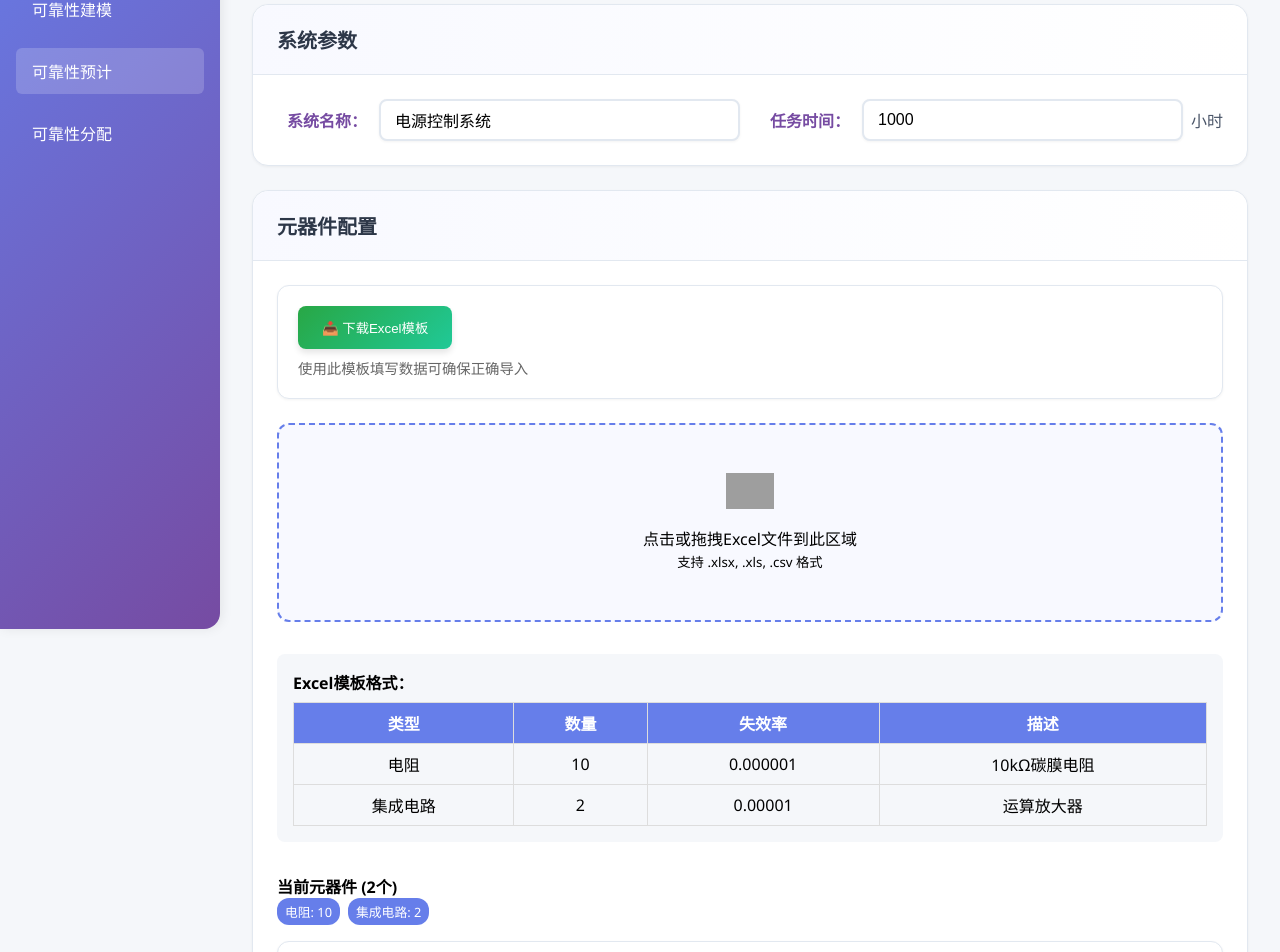
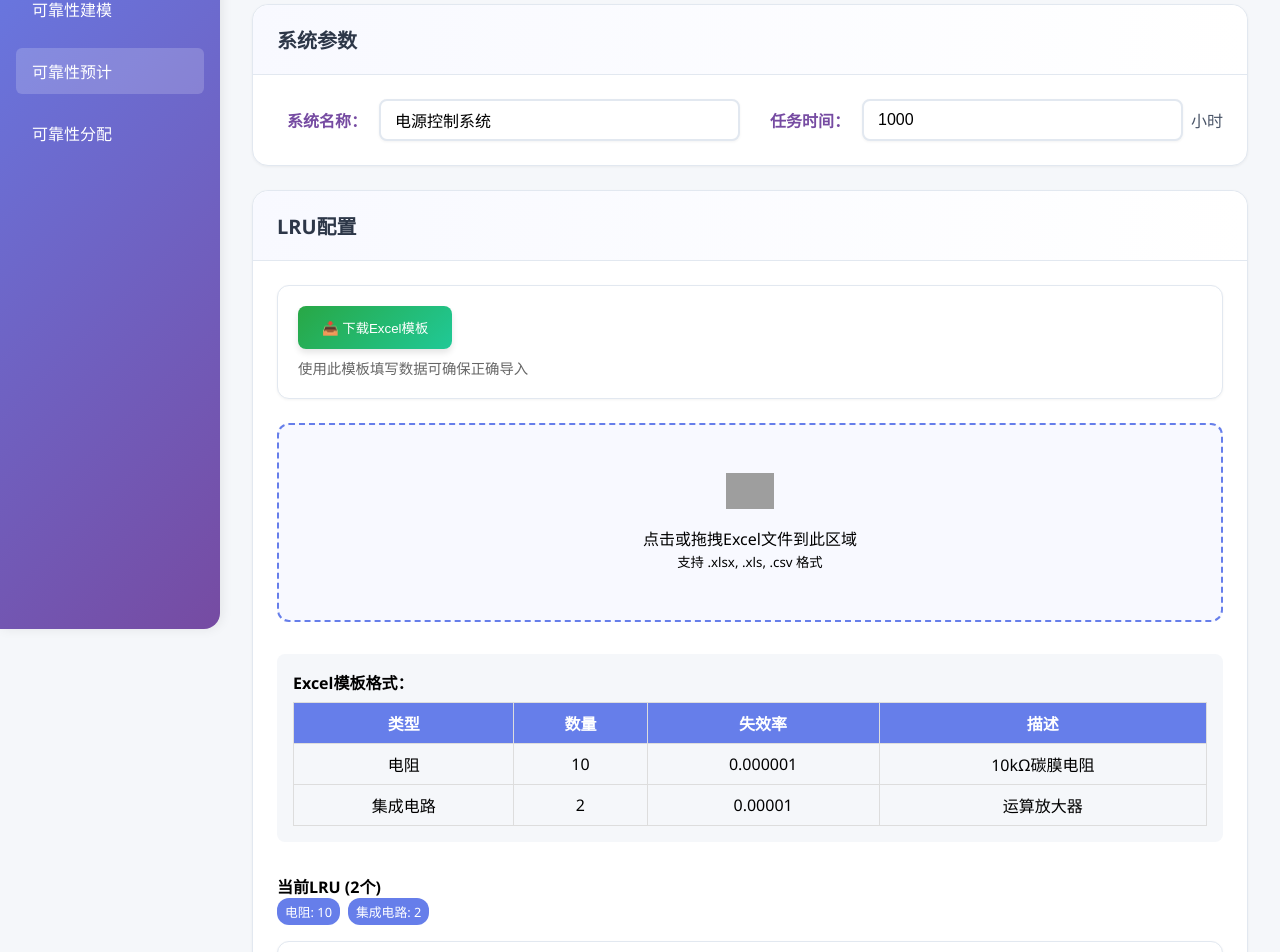
Before and after one commit to 1225698/reliability-software, a Vue app: page /calculator in a window 1280 px wide. Shown: the part 171-1123 px from the top of the page. Built offline with nearby package versions, Linux system fonts and the light colour scheme; grey boxes are pictures that could not be loaded.

Commit message:
Update Calculator.vue
将“元器件”替换成“LRU”

```diff
--- a/src/views/Calculator.vue
+++ b/src/views/Calculator.vue
@@ -31,9 +31,9 @@
           </div>
         </div>
 
-        <!-- 元器件配置卡片 -->
+        <!-- LRU配置卡片 -->
         <div class="card">
-          <div class="card-title">元器件配置</div>
+          <div class="card-title">LRU配置</div>
           <div class="card-content">
             <!-- 模板下载 -->
             <div class="template-generator">
@@ -100,11 +100,11 @@
               </div>
             </div>
 
-            <!-- 元器件列表展示 -->
+            <!-- LRU列表展示 -->
             <div v-if="selectedComponents.length > 0" class="components-display">
-              <h4>当前元器件 ({{ selectedComponents.length }}个)</h4>
-
-              <!-- 元器件统计 -->
+              <h4>当前LRU ({{ selectedComponents.length }}个)</h4>
+
+              <!-- LRU统计 -->
               <div class="components-summary">
                 <span v-for="(count, type) in componentSummary" :key="type" class="summary-badge">
                   {{ type }}: {{ count }}
@@ -188,7 +188,7 @@
                     <strong>{{ system.systemReliability.toFixed(4) }}</strong>
                   </div>
                   <div class="detail-row">
-                    <span>元器件:</span>
+                    <span>LRU:</span>
                     <strong>{{ system.components.length }} 个</strong>
                   </div>
                 </div>
@@ -896,7 +896,7 @@ const updateSystemModuleCount = (mod, delta) => {
 }
 initModuleErrors()
 
-// 元器件统计
+// LRU统计
 const componentSummary = computed(() => {
   const summary = {}
   selectedComponents.value.forEach(comp => {
@@ -905,8 +905,8 @@ const componentSummary = computed(() => {
   return summary
 })
 
-// 手动添加元器件
-// const addManualComponent = () => { // 保留示例，如需再次启用手动元器件添加可解注释
+// 手动添加LRU
+// const addManualComponent = () => { // 保留示例，如需再次启用手动LRU添加可解注释
 //   addComponent(newComponentType.value)
 // }
 
@@ -1210,8 +1210,8 @@ const downloadTemplate = () => {
 
     const wb = XLSX.utils.book_new()
     const ws = XLSX.utils.aoa_to_sheet(templateData)
-    XLSX.utils.book_append_sheet(wb, ws, '元器件配置')
-    XLSX.writeFile(wb, '可靠性分析_元器件模板.xlsx')
+    XLSX.utils.book_append_sheet(wb, ws, 'LRU配置')
+    XLSX.writeFile(wb, '可靠性分析_LRU模板.xlsx')
 
 
   } catch (error) {
@@ -1252,7 +1252,7 @@ const processExcelFile = async (file) => {
     const result = await importComponentsFromExcel(file)
 
     if (result.success) {
-      uploadStatus.value = { type: 'success', message: `成功导入 ${result.count} 个元器件` }
+      uploadStatus.value = { type: 'success', message: `成功导入 ${result.count} 个LRU` }
     } else {
       uploadStatus.value = { type: 'error', message: result.message }
     }
@@ -1864,7 +1864,7 @@ onMounted(() => {
   color: white;
 }
 
-/* 元器件列表 */
+/* LRU列表 */
 .components-display {
   margin-top: 2rem;
 }
```
